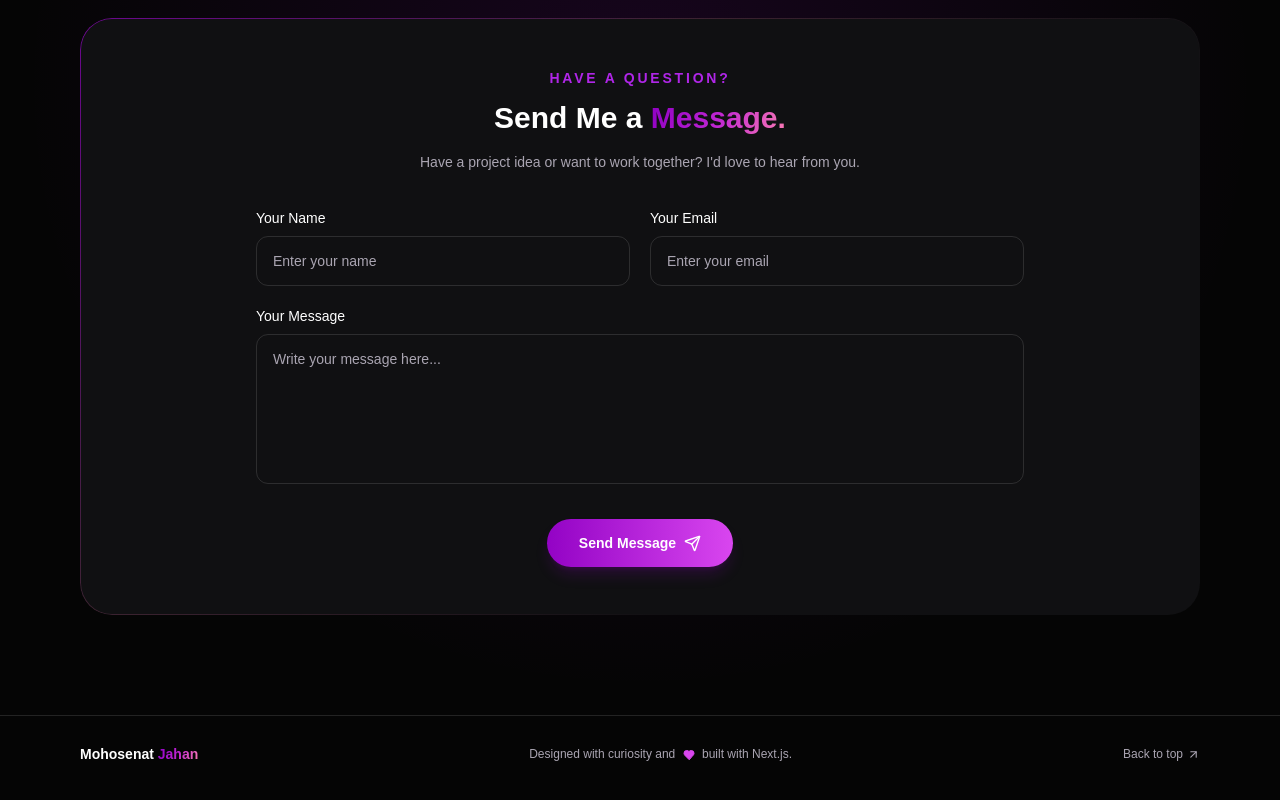
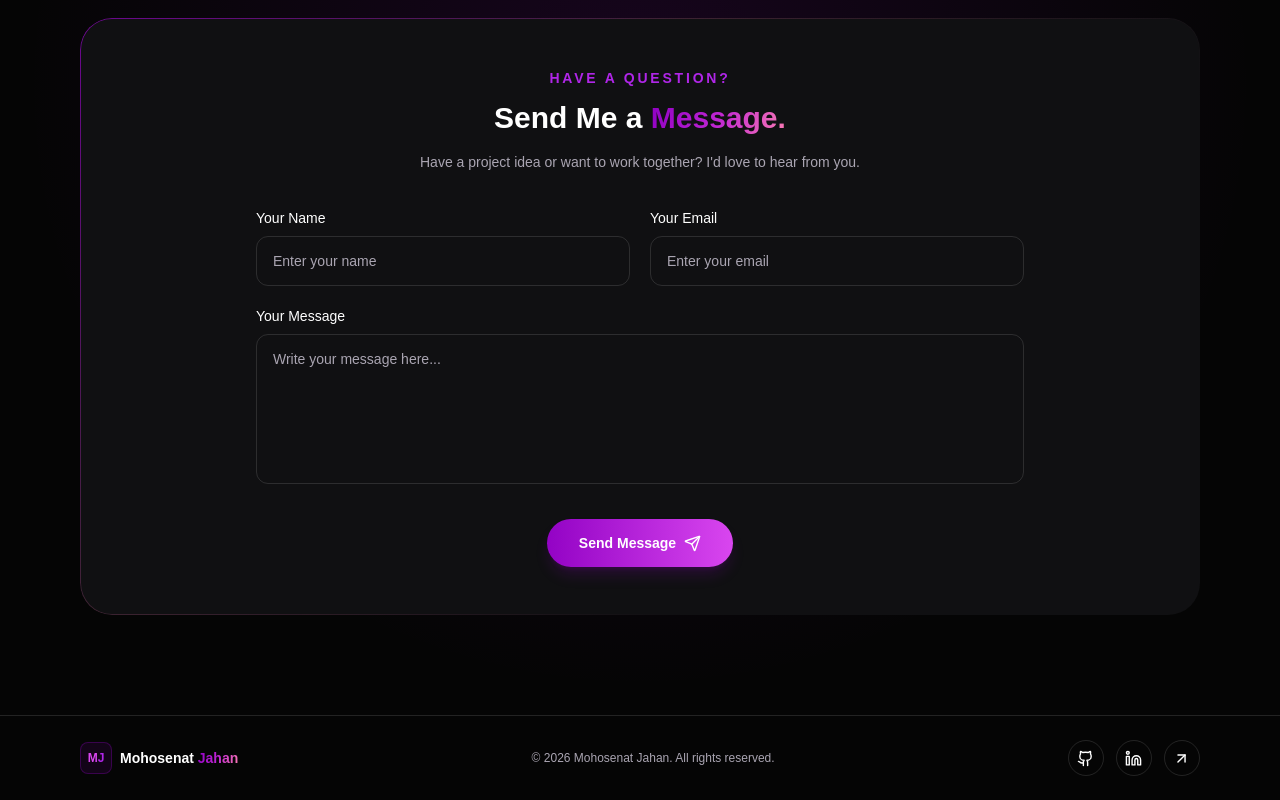
Before and after one commit to mohosenat/mohosenat-portfolio, a Next.js app: page / in a window 1280 px wide. Shown: the part 5553-6353 px from the top of the page. Built offline with nearby package versions, Linux system fonts and the light colour scheme.

Commit message:
Update footer section

```diff
--- a/src/components/footer.tsx
+++ b/src/components/footer.tsx
@@ -1,13 +1,62 @@
 import Link from "next/link";
-import { ArrowUpRight, Heart } from "lucide-react";
+import { ArrowUpRight, Github, Linkedin } from "lucide-react";
 
 export function Footer() {
   return (
-    <footer className="border-t border-[var(--border)] py-7">
-      <div className="container-width flex flex-col items-center justify-between gap-4 text-center sm:flex-row sm:text-left">
-        <Link href="#home" className="text-sm font-semibold">Mohosenat <span className="gradient-text">Jahan</span></Link>
-        <p className="text-xs muted">Designed with curiosity and <Heart className="mx-1 inline text-[#D946EF]" size={12} fill="currentColor" /> built with Next.js.</p>
-        <a href="#home" className="inline-flex items-center gap-1 text-xs muted transition hover:text-[#b026e8]">Back to top <ArrowUpRight size={13} /></a>
+    <footer className="border-t border-[var(--border)] py-6">
+      <div className="container-width flex flex-col items-center justify-between gap-5 text-center sm:flex-row sm:gap-4 sm:text-left">
+        {/* Logo & Name */}
+        <Link
+          href="#home"
+          aria-label="Mohosenat Jahan - Back to home"
+          className="group inline-flex items-center gap-2 text-sm font-semibold"
+        >
+          <span className="flex h-8 w-8 items-center justify-center rounded-lg border border-[#9303C5]/30 bg-[#9303C5]/10 text-xs font-bold text-[#D946EF] transition-colors duration-300 group-hover:border-[#b026e8]/60 group-hover:bg-[#9303C5]/20">
+            M<span className="text-[#b026e8]">J</span>
+          </span>
+
+          <span>
+            Mohosenat <span className="gradient-text">Jahan</span>
+          </span>
+        </Link>
+
+        {/* Copyright */}
+        <p className="text-xs leading-5 muted">
+          © {new Date().getFullYear()} Mohosenat Jahan. All rights reserved.
+        </p>
+
+        {/* Social Icons */}
+        <div className="flex items-center gap-3">
+          <a
+            href="https://github.com/mohosenat"
+            target="_blank"
+            rel="noopener noreferrer"
+            aria-label="GitHub profile"
+            className="flex h-9 w-9 items-center justify-center rounded-full border border-[var(--border)] text-[var(--foreground)] transition-all duration-300 hover:-translate-y-1 hover:border-[#b026e8]/60 hover:bg-[#9303C5]/10 hover:text-[#D946EF]"
+          >
+            <Github size={17} />
+          </a>
+
+          <a
+            href="https://linkedin.com/in/mohosenatjahan/"
+            target="_blank"
+            rel="noopener noreferrer"
+            aria-label="LinkedIn profile"
+            className="flex h-9 w-9 items-center justify-center rounded-full border border-[var(--border)] text-[var(--foreground)] transition-all duration-300 hover:-translate-y-1 hover:border-[#b026e8]/60 hover:bg-[#9303C5]/10 hover:text-[#D946EF]"
+          >
+            <Linkedin size={17} />
+          </a>
+
+          {/* Back to top */}
+          <a
+            href="#home"
+            aria-label="Back to top"
+            title="Back to top"
+            className="flex h-9 w-9 items-center justify-center rounded-full border border-[var(--border)] text-[var(--foreground)] transition-all duration-300 hover:-translate-y-1 hover:border-[#b026e8]/60 hover:bg-[#9303C5]/10 hover:text-[#D946EF]"
+          >
+            <ArrowUpRight size={17} />
+          </a>
+        </div>
       </div>
     </footer>
   );
```
